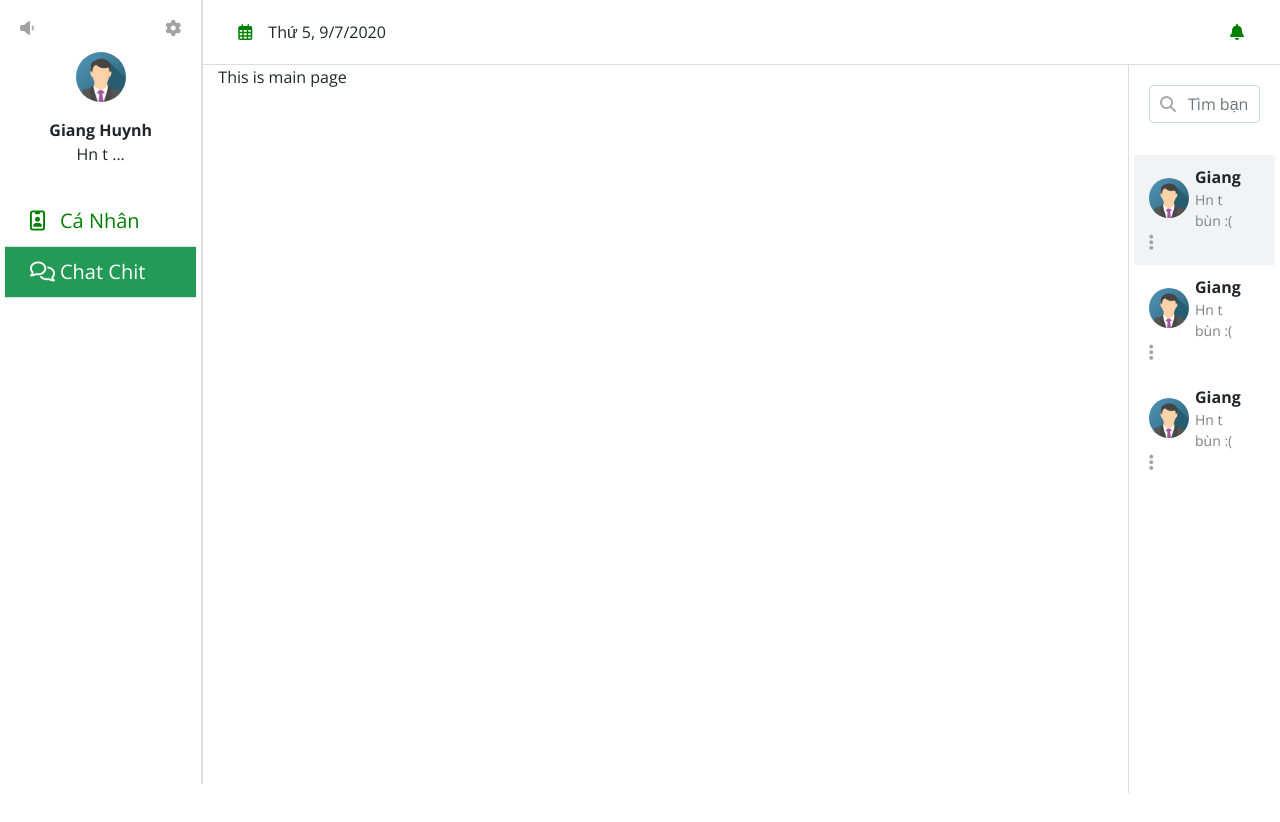
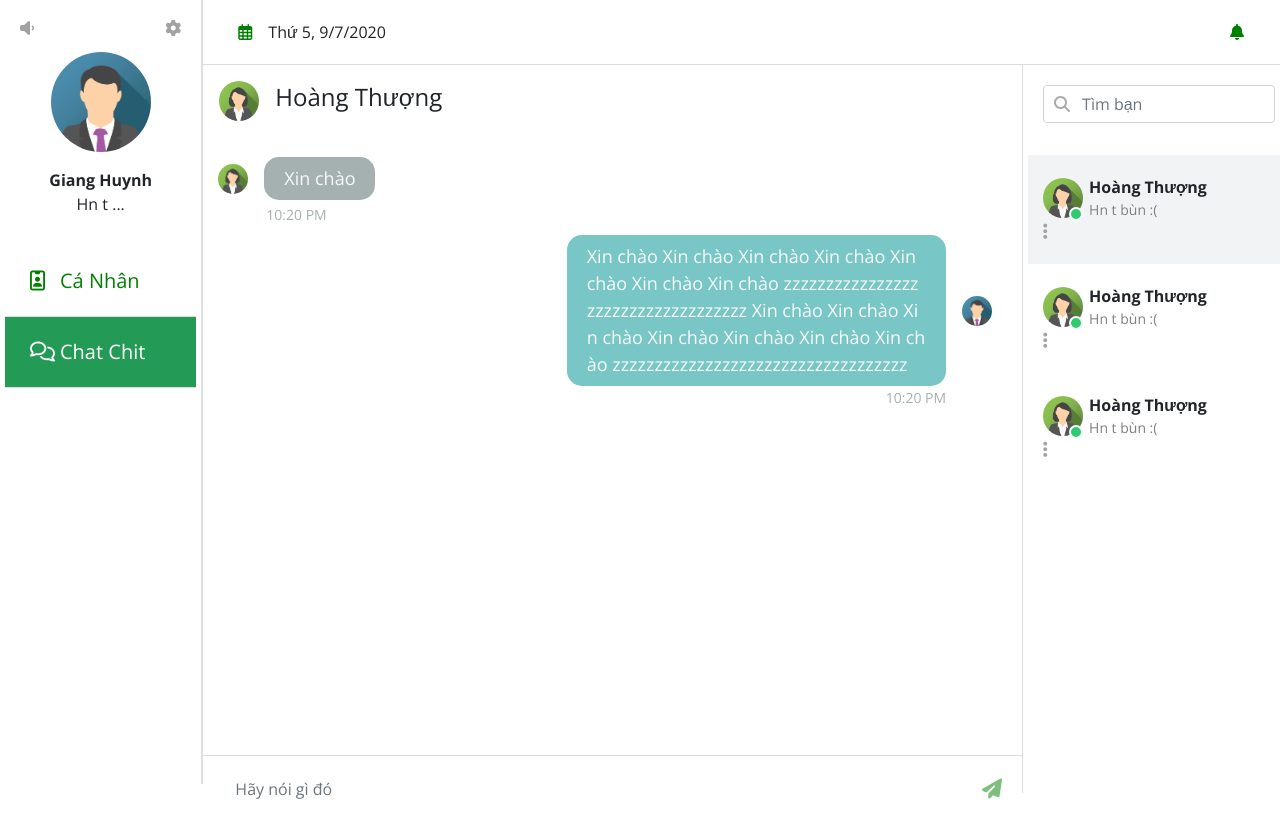
Before and after one commit to trgianghuynh1808/Real-Time-Chat-Web, a React (Create React App) app in the folder front-end/: page /chat in a window 1280 px wide. Before the commit the page ends 800 px from the top, so only its background shows below. Built offline with nearby package versions, Linux system fonts and the light colour scheme.

Commit message:
imp: Chat UI

```diff
--- a/front-end/src/assets/styles/global.scss
+++ b/front-end/src/assets/styles/global.scss
@@ -5,3 +5,7 @@
 .none-padding {
   padding: 0px !important;
 }
+
+.position-relative {
+  position: relative;
+}
--- a/front-end/src/components/FriendList/components/FriendList.jsx
+++ b/front-end/src/components/FriendList/components/FriendList.jsx
@@ -11,19 +11,20 @@ const FriendList = ({ friendList }) => {
             }`}
             key={index}
           >
-            <div className="col-2">
+            <div className="col-1 position-relative">
               <img
                 className="friend-list__avatar-circle"
                 src={friend.avatar}
                 alt="user-def"
               />
+              <span className="dot dot--online"></span>
             </div>
-            <div className="col-7 ml-3 cursor-pointer">
+            <div className="col-9 ml-3 cursor-pointer">
               <div className="font-weight-bold">{friend.name}</div>
               <div className="friend-list__prev-chat">{friend.statusMsg}</div>
             </div>
             <div className="col-1">
-              <i class="fas fa-ellipsis-v friend-list__icon cursor-pointer"></i>
+              <i className="fas fa-ellipsis-v friend-list__icon cursor-pointer"></i>
             </div>
           </div>
         );
--- a/front-end/src/components/FriendList/index.jsx
+++ b/front-end/src/components/FriendList/index.jsx
@@ -7,19 +7,19 @@ import Images from "constants/images";
 
 const FRIEND_LIST = [
   {
-    name: "Giang",
+    name: "Hoàng Thượng",
     statusMsg: "Hn t bùn :(",
-    avatar: Images.AVATAR_DEF,
+    avatar: Images.AVATAR_DEF1,
   },
   {
-    name: "Giang",
+    name: "Hoàng Thượng",
     statusMsg: "Hn t bùn :(",
-    avatar: Images.AVATAR_DEF,
+    avatar: Images.AVATAR_DEF1,
   },
   {
-    name: "Giang",
+    name: "Hoàng Thượng",
     statusMsg: "Hn t bùn :(",
-    avatar: Images.AVATAR_DEF,
+    avatar: Images.AVATAR_DEF1,
   },
 ];
 
--- a/front-end/src/components/FriendList/style.scss
+++ b/front-end/src/components/FriendList/style.scss
@@ -26,6 +26,7 @@
     width: 40px;
     height: 40px;
     border-radius: 50%;
+    position: relative;
   }
 
   &__friend-info {
@@ -44,10 +45,29 @@
 
   &__item {
     transition: 0.3s;
-    padding: 10px 0px;
+    padding: 20px 0px;
 
     &--active {
       background-color: #f2f3f4;
     }
+
+    .dot {
+      height: 14px;
+      width: 14px;
+      border-radius: 50%;
+      display: inline-block;
+      position: absolute;
+      right: -25px;
+      bottom: -3px;
+      border: 2px solid white;
+
+      &--online {
+        background-color: #2ecc71;
+      }
+
+      &--offline {
+        background-color: #bbb;
+      }
+    }
   }
 }
--- a/front-end/src/components/Layout/index.jsx
+++ b/front-end/src/components/Layout/index.jsx
@@ -14,8 +14,8 @@ const Layout = ({ children }) => {
         <Header />
         <div className="container-fluid">
           <div className="row">
-            <div className="col-10">{children}</div>
-            <div className="col-2">
+            <div className="col-9 none-padding">{children}</div>
+            <div className="col-3 none-padding">
               <FriendList />
             </div>
           </div>
--- a/front-end/src/components/VerticalBar/style.scss
+++ b/front-end/src/components/VerticalBar/style.scss
@@ -7,8 +7,8 @@
 
   &__avatar-circle {
     vertical-align: middle;
-    width: 50px;
-    height: 50px;
+    width: 100px;
+    height: 100px;
     border-radius: 50%;
   }
 
@@ -21,7 +21,7 @@
   }
 
   &__menu-item {
-    padding: 10px;
+    padding: 20px 10px;
     font-size: 20px;
     border-bottom: 1px solid $border-color;
     color: green;
--- a/front-end/src/constants/images.js
+++ b/front-end/src/constants/images.js
@@ -1,7 +1,9 @@
 import avatarDefault from "../assets/images/avatar-default.png";
+import avatarDefault1 from "../assets/images/avatar-default1.png";
 
 const Images = {
   AVATAR_DEF: avatarDefault,
+  AVATAR_DEF1: avatarDefault1,
 };
 
 export default Images;
--- /dev/null
+++ b/front-end/src/features/Chat/components/ChatDetail.jsx
@@ -0,0 +1,66 @@
+import React, { useState } from "react";
+
+import Images from "constants/images";
+
+const ChatDetail = () => {
+  const [curMsg, setCurMsg] = useState("");
+
+  return (
+    <div className="chat-detail ">
+      <div className="d-flex chat-detail__user ml-3">
+        <img
+          className="chat-detail__avatar-circle mr-3"
+          src={Images.AVATAR_DEF1}
+          alt="avatar-def"
+        />
+        <h4>Hoàng Thượng</h4>
+      </div>
+      <div className="chat-history">
+        <div className="speech-wrp">
+          <div className="row align-items-center">
+            <img
+              className="speech-wrp__avatar-circle mr-3"
+              src={Images.AVATAR_DEF1}
+              alt="avatar-def"
+            />
+            <div className="speech dark text-light ">Xin chào</div>
+          </div>
+          <div className="row ">
+            <div className="ml-5 mt-1 time">10:20 PM</div>
+          </div>
+        </div>
+        <div className="speech-wrp d-flex justify-content-end align-items-center">
+          <div className="speech blue text-light ">
+            Xin chào Xin chào Xin chào Xin chào Xin chào Xin chào Xin chào
+            zzzzzzzzzzzzzzzzzzzzzzzzzzzzzzzzzzz Xin chào Xin chào Xin chào Xin
+            chào Xin chào Xin chào Xin chào zzzzzzzzzzzzzzzzzzzzzzzzzzzzzzzzzzz
+            <span className="time time-right">10:20 PM</span>
+          </div>
+          <img
+            className="speech-wrp__avatar-circle ml-3"
+            src={Images.AVATAR_DEF}
+            alt="avatar-def"
+          />
+        </div>
+      </div>
+      <div className="chat-box d-flex align-items-center justify-content-between">
+        <input
+          type="text"
+          className="form-control input-msg"
+          placeholder="Hãy nói gì đó"
+          value={curMsg}
+          onChange={(e) => {
+            setCurMsg(e.target.value);
+          }}
+        />
+        <i
+          className={`fas fa-paper-plane send-icon cursor-pointer ${
+            curMsg.length > 0 ? "send-icon--active" : ""
+          }`}
+        ></i>
+      </div>
+    </div>
+  );
+};
+
+export default ChatDetail;
--- a/front-end/src/features/Chat/index.jsx
+++ b/front-end/src/features/Chat/index.jsx
@@ -2,6 +2,7 @@ import React from "react";
 import { Switch, useRouteMatch, Route } from "react-router-dom";
 
 import Main from "./pages/Main";
+import "./style.scss";
 
 const Chat = () => {
   const match = useRouteMatch();
--- a/front-end/src/features/Chat/pages/Main.jsx
+++ b/front-end/src/features/Chat/pages/Main.jsx
@@ -1,7 +1,13 @@
 import React from "react";
 
+import ChatDetail from "../components/ChatDetail";
+
 const MainPage = () => {
-  return <div>This is main page</div>;
+  return (
+    <div>
+      <ChatDetail />
+    </div>
+  );
 };
 
 export default MainPage;
--- /dev/null
+++ b/front-end/src/features/Chat/style.scss
@@ -0,0 +1,92 @@
+@import "App.scss";
+
+.chat-detail {
+  &__avatar-circle {
+    vertical-align: middle;
+    width: 40px;
+    height: 40px;
+    border-radius: 50%;
+  }
+
+  &__user {
+    align-items: center;
+    padding: 16px 0px;
+  }
+
+  .chat-history {
+    height: 76vh;
+    padding: 20px 30px;
+    margin-bottom: 10px;
+
+    .speech-wrp {
+      margin-bottom: 10px;
+
+      .speech {
+        width: fit-content;
+        padding: 8px 20px;
+        border-radius: 15px;
+        font-size: 18px;
+        max-width: 50%;
+        word-break: break-all;
+        position: relative;
+      }
+
+      &__avatar-circle {
+        vertical-align: middle;
+        width: 30px;
+        height: 30px;
+        border-radius: 50%;
+      }
+
+      .dark {
+        background-color: #a5b1b1;
+      }
+
+      .blue {
+        background-color: #79c6c6;
+      }
+
+      .time {
+        color: #a5b1b1;
+        font-size: 14px;
+      }
+
+      .time-right {
+        position: absolute;
+        right: 0;
+        bottom: -22px;
+      }
+    }
+  }
+
+  .chat-box {
+    border-top: 1px solid $border-color;
+    padding: 14px 20px;
+
+    .input-msg {
+      width: 80%;
+      border: none;
+      padding: 10px auto;
+    }
+
+    .input-msg:focus {
+      border: none;
+      box-shadow: none;
+    }
+
+    .send-icon {
+      color: green;
+      font-size: 20px;
+      transition: 0.3s;
+      opacity: 0.5;
+
+      &--active {
+        opacity: 1;
+      }
+
+      &:hover {
+        opacity: 1;
+      }
+    }
+  }
+}
```
Also changed, not shown: front-end/src/assets/images/avatar-default1.png (added).
